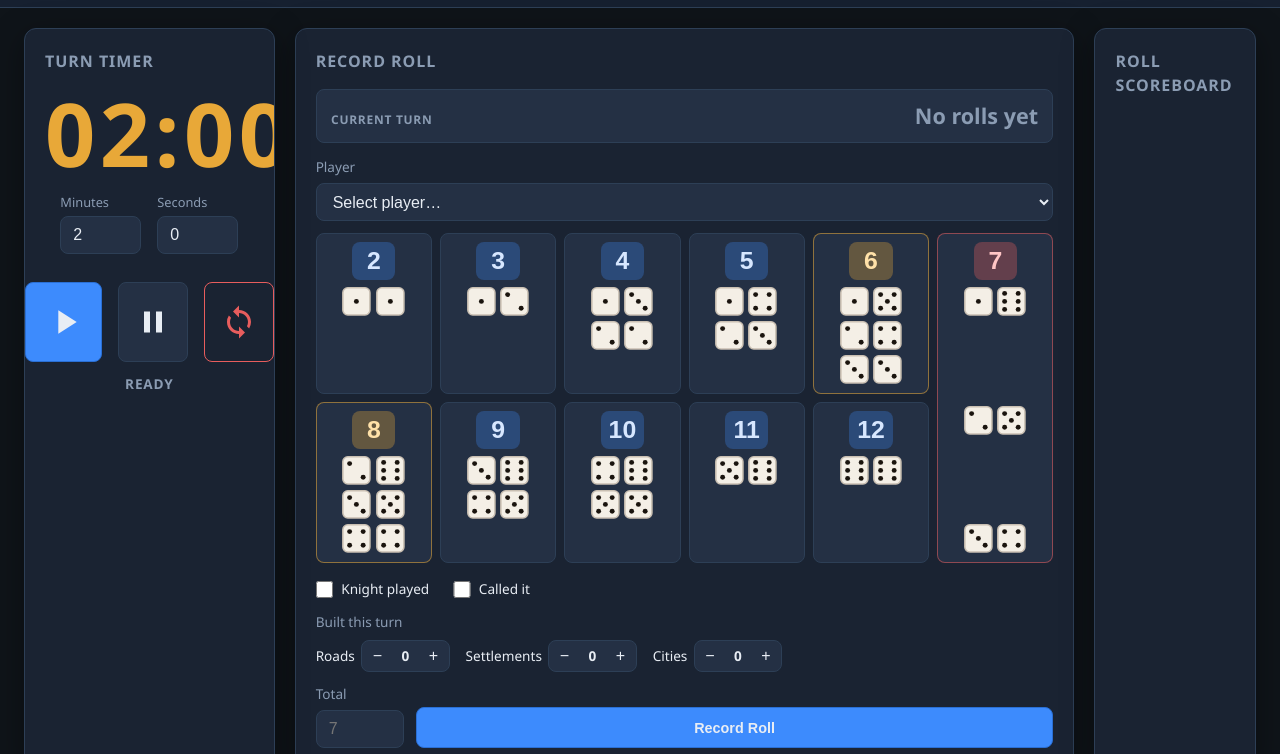
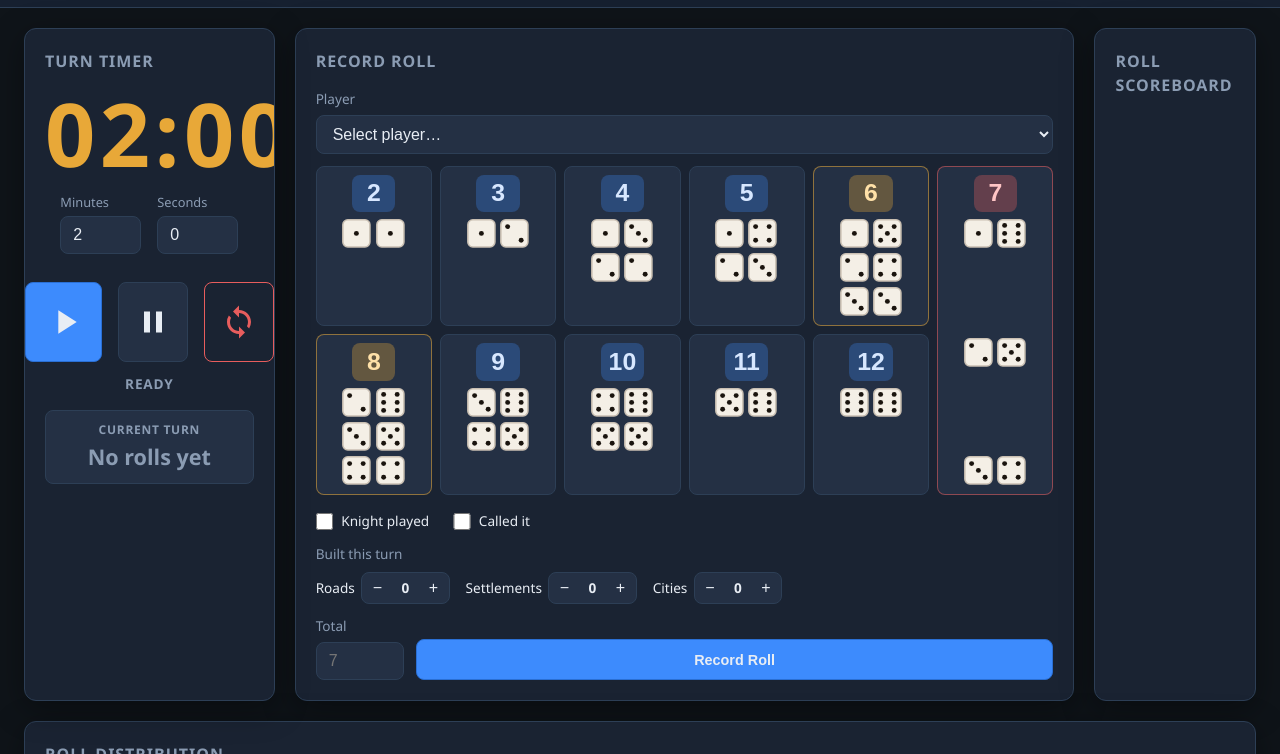
Before and after one commit to sethhendershot/dice-timer, a website: page public/index.html in a window 1280 px wide. Shown: the part 46-800 px from the top of the page. Drawn offline with nearby package versions, Linux system fonts and the light colour scheme; no server answers.

Commit message:
Move Current turn display to the bottom of the turn timer
The Current turn name now appears under the timer controls and status instead of above Record Roll. It's centered, with the label stacked over the name to fit the narrower timer panel. Behavior, placeholders, tooltip and the Player Standings highlight are unchanged.

```diff
--- a/public/css/style.css
+++ b/public/css/style.css
@@ -595,11 +595,12 @@ label.checkbox-label:has(input:disabled) {
 
 .current-turn {
   display: flex;
-  align-items: baseline;
-  justify-content: space-between;
-  gap: 0.75rem;
-  margin-bottom: 0.9rem;
+  flex-direction: column;
+  align-items: center;
+  gap: 0.15rem;
+  margin-top: 1rem;
   padding: 0.6rem 0.9rem;
+  text-align: center;
   background: var(--surface-2);
   border: 1px solid var(--border);
   border-radius: 8px;
@@ -614,6 +615,7 @@ label.checkbox-label:has(input:disabled) {
 }
 
 .current-turn-name {
+  max-width: 100%;
   font-size: 1.35rem;
   font-weight: 700;
   color: var(--muted);
--- a/public/index.html
+++ b/public/index.html
@@ -68,14 +68,14 @@
         </button>
       </div>
       <p class="timer-status" id="timerStatus">Ready</p>
+      <div class="current-turn" id="currentTurn" aria-live="polite">
+        <span class="current-turn-label">Current turn</span>
+        <span class="current-turn-name" id="currentTurnName">No rolls yet</span>
+      </div>
     </section>
 
     <section class="panel roll-panel">
       <h2>Record Roll</h2>
-      <div class="current-turn" id="currentTurn" aria-live="polite">
-        <span class="current-turn-label">Current turn</span>
-        <span class="current-turn-name" id="currentTurnName">No rolls yet</span>
-      </div>
       <form id="rollForm" class="roll-form">
         <label>
           Player
```
